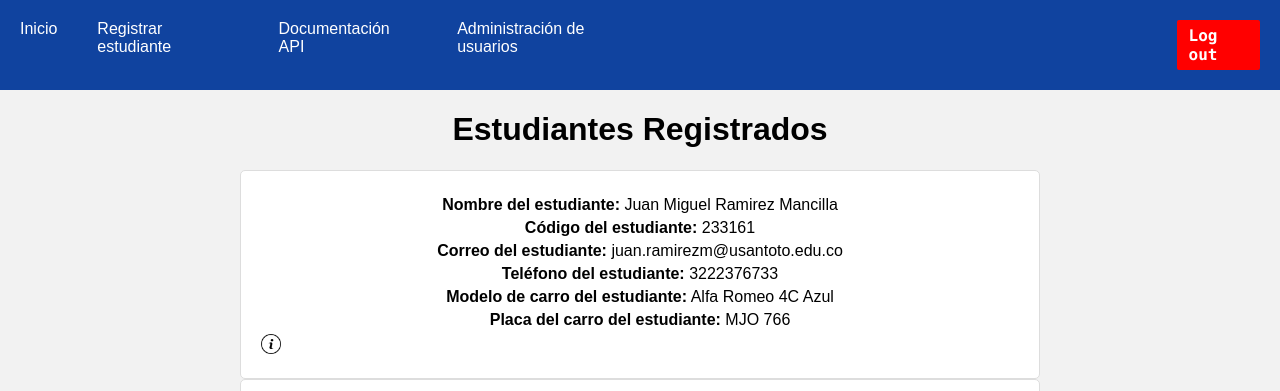
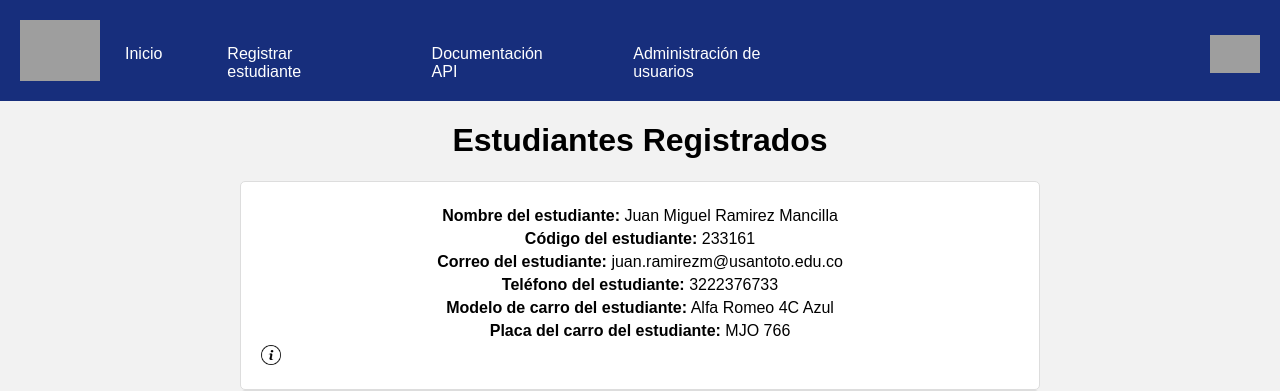
Before and after one commit to Sanchochx/soa-final-project, a Flask app: page /students in a window 1280 px wide. Shown: the top 391 px of the page. Run offline with Flask 3, Linux system fonts and the light colour scheme; some libraries are stand-ins or nearby versions; grey boxes are pictures that could not be loaded.

Commit message:
commited

```diff
--- a/static/css/styles.css
+++ b/static/css/styles.css
@@ -18,7 +18,7 @@ text-align: center
 
 
 .navbar {
-    background-color: #10439F;
+    background-color: #172e7c;
     color: #fff;
     padding: 20px 0;
     font-family: Arial, sans-serif;
@@ -42,11 +42,12 @@ text-align: center
 }
 
 .nav-links li {
-    margin-right: 40px; /* Aumenta el espacio entre elementos */
+    margin-right: 40px;
+    margin-left: 25px;
 }
 
 .nav-links li:last-child {
-    margin-right: 0; /* Elimina el margen derecho del último elemento */
+    margin-right: 0;
 }
 
 .nav-links li a {
@@ -57,6 +58,7 @@ text-align: center
     transition: color 0.3s;
     display: flex;
     align-items: center;
+    margin-top: 25px;
 }
 
 
@@ -287,7 +289,7 @@ th {
 }
 
 .btn:hover {
-    background-color: #7EA1FF;
+    background-color: #1679AB   ;
 }
 
 .delete-btn {
@@ -300,7 +302,7 @@ th {
 }
 
 .delete-btn:hover {
-    background-color: #7EA1FF; /* Cambio de color al pasar el cursor */
+    background-color: #1679AB; /* Cambio de color al pasar el cursor */
 }
 
 .buttons {
@@ -393,29 +395,28 @@ input[type="submit"] {
 }
 
 input[type="submit"]:hover {
-    background-color: #1679AB; /* Color de fondo al pasar el cursor */
+    background-color: #1679AB;
 }
 
-/* Estilos para los enlaces */
 p {
     text-align: center;
     margin-top: 20px;
 }
 
 p a {
-    color: #074173; /* Color del enlace */
+    color: #074173;
     text-decoration: none;
 }
 
 p a:hover {
     text-decoration: underline;
-    color: #1679AB; /* Color del enlace al pasar el cursor */
+    color: #1679AB;
 }
 
 .boton-cancelar{
     width: 100%;
-    background-color: #10439F; /* Color de fondo */
-    color: #ffffff; /* Color del texto */
+    background-color: #10439F;
+    color: #ffffff;
     padding: 10px;
     border: none;
     border-radius: 5px;
@@ -426,17 +427,13 @@ p a:hover {
     background-color: #1679AB;
 }
 
-.boton-cerrar-sesion{
-    margin-left: 490px;
-    text-decoration: none;
-    color: #fff;
-    font-size: 12px;
-    font-family: "Lucida Console", "Courier New", monospace;
-    font-weight: bold;
-    transition: color 0.3s;
-    display: inline-block;
-    padding: 6px 12px;
-    background-color: #ff0000; /* Red background color, change as needed */
-    border: none;
-    border-radius: 2px;
+.logo-usta{
+  width: 80px;
+  margin-top: 0px;
 }
+
+.log-out{
+  width: 50px;
+  margin-top: 15px;
+  margin-left: 350px;
+}
--- a/templates/header.html
+++ b/templates/header.html
@@ -10,11 +10,14 @@
     <nav class="navbar">
         <div class="navbar-container">
             <ul class="nav-links">
+                <img src="static/img/usta_logo.jpg" alt="logo-usta" class="logo-usta">
                 <li><a href="{{url_for ('students')}}">Inicio</a></li>
                 <li><a href="{{url_for ('add_student')}}">Registrar estudiante</a></li>
                 <li><a href="{{ url_for ('doc_api')}}">Documentación API</a></li>
                 <li><a href="{{ url_for ('menu_principal')}}">Administración de usuarios</a></li>
-                <li ><a href="{{ url_for('cerrar_sesion') }}" class="boton-cerrar-sesion">Log out</a></li>
+                <a href= "{{ url_for('cerrar_sesion') }}">
+                  <img src="{{ url_for('static',filename='img/log-out.png') }}" alt="log-out" class="log-out">
+                </a>
             </ul>
         </div>
     </nav>
--- a/templates/menu_principal.html
+++ b/templates/menu_principal.html
@@ -25,7 +25,6 @@
         </table>
         <div class="buttons">
             <a href="{{ url_for('crear_usuario') }}" class="btn">Crear Nuevo Usuario</a>
-            <a href="{{ url_for('cerrar_sesion') }}" class="btn">Cerrar Sesión</a>
         </div>
     </div>
 
```
Also changed, not shown: instance/parking-usta.db, 2 other files.
